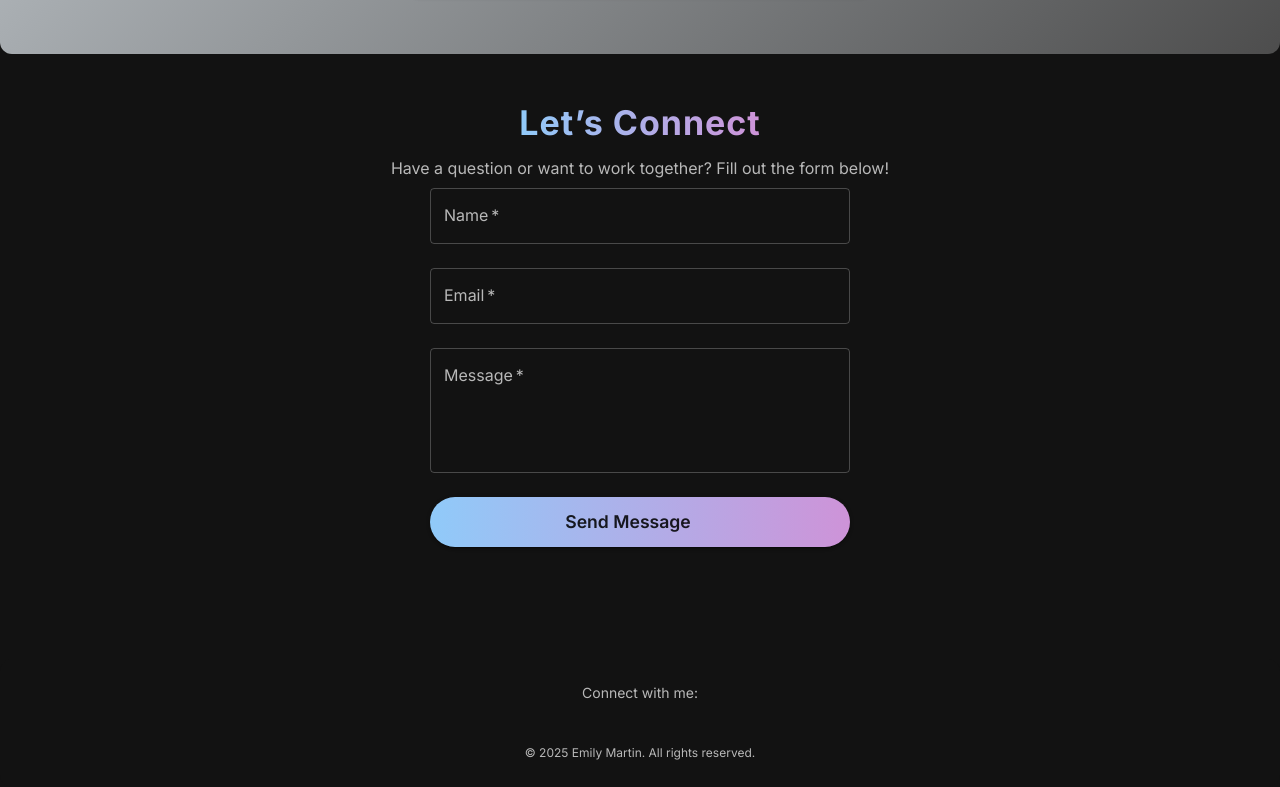
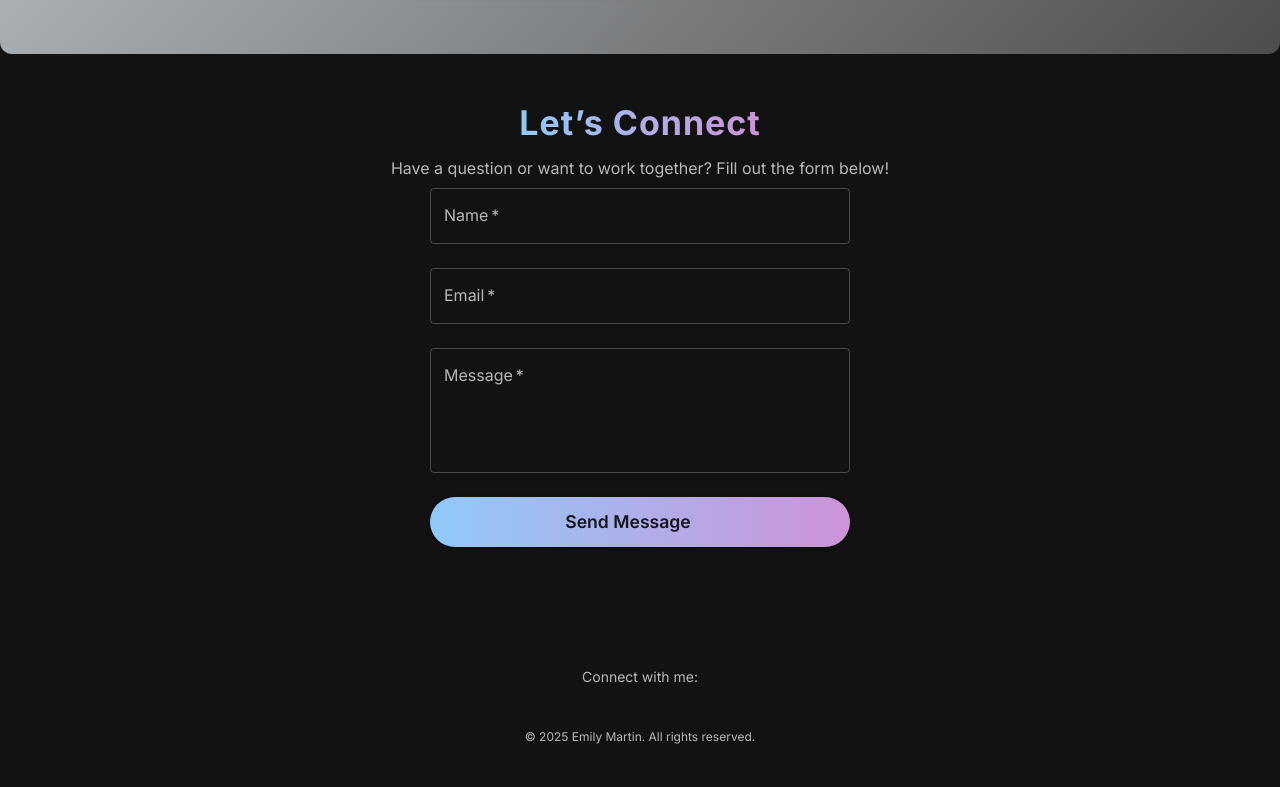
Before and after one commit to EmilyAMartin/Project-Website, a React (Vite) app: page / in a window 1280 px wide. Shown: the part 1597-2384 px from the top of the page. Built offline with nearby package versions, Linux system fonts and the light colour scheme; some icons are missing.

Commit message:
Fixing footer

```diff
--- a/src/components/Footer.jsx
+++ b/src/components/Footer.jsx
@@ -8,7 +8,7 @@ const Footer = () => (
 	<Box
 		component='footer'
 		sx={{
-			mt: 8,
+			mt: 6,
 			py: 3,
 			textAlign: 'center',
 			background: (theme) => theme.palette.background.default,
```
